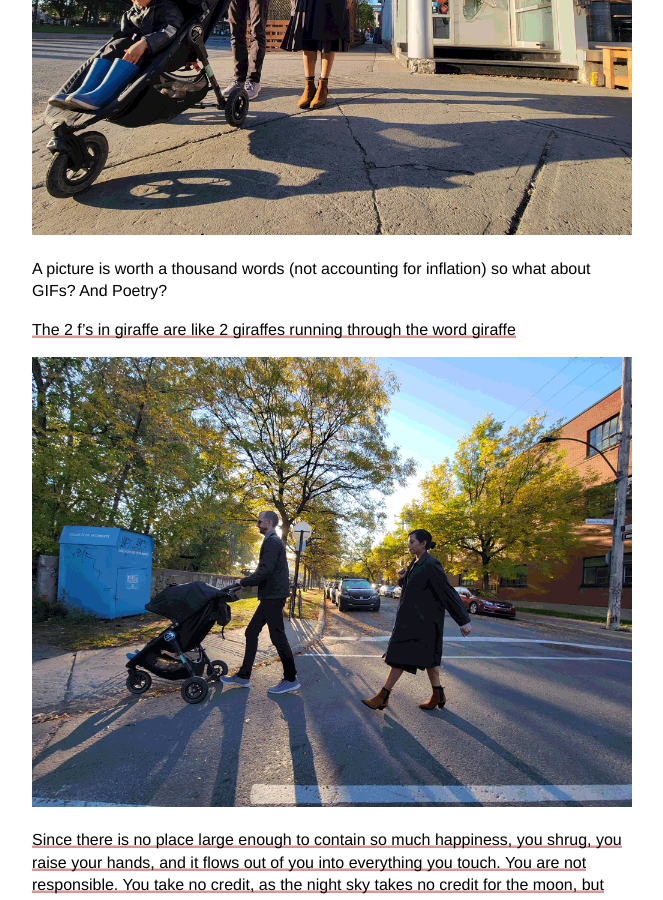
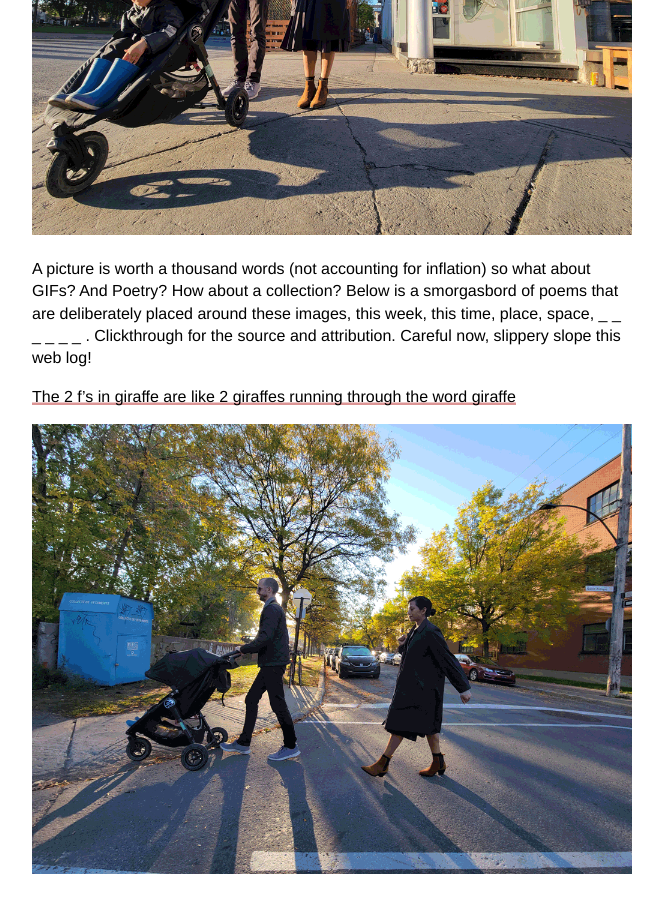
Before and after one commit to pippinbarr/felixkhaledbarr.com, a Jekyll site: the page built from _posts/2021-10-07-the-one-which-is-gifs-and-poets-tree.md, in a window 1280 px wide and 900 px high, scrolled down 405 px. Shown: the whole window, without its empty margins (308-971 px from the left). Built offline with Jekyll 4.4.1, drawn with Linux system fonts in a browser that asks for light colours.

Commit message:
Update 2021-10-07-the-one-which-is-gifs-and-poets-tree.md
rearranged order and spacing

```diff
--- a/_posts/2021-10-07-the-one-which-is-gifs-and-poets-tree.md
+++ b/_posts/2021-10-07-the-one-which-is-gifs-and-poets-tree.md
@@ -6,7 +6,7 @@ date:   2021-10-07 05:16:26
 
 ![](/assets/images/06-20211007_052804-the-one-that-is-a-continuation-of-a-series.gif)
 
-A picture is worth a thousand words (not accounting for inflation) so what about GIFs? And Poetry?
+A picture is worth a thousand words (not accounting for inflation) so what about GIFs? And Poetry? How about a collection? Below is a smorgasbord of poems that are deliberately placed around these images, this week, this time, place, space, _ _ _ _ _ _ . Clickthrough for the source and attribution. Careful now, slippery slope this web log!
 
 [The 2 f’s
 in giraffe
@@ -82,6 +82,8 @@ for what is needed in misfortune is a little order and beauty.](https://explore.
 and i beg what i love and
 i leave to forgive me](https://explore.chairsandtables.org/post/190418215248/i-am-running-into-a-new-year)
 
+![](/assets/images/06-20211007_140417-the-one-where-we-test-drive-the-stroller.gif)
+
 [Then it is only kindness that makes sense anymore,
 only kindness that ties your shoes
 and sends you out into the day to gaze at bread,
@@ -90,8 +92,6 @@ from the crowd of the world to say
 It is I you have been looking for,
 and then goes with you everywhere
 like a shadow or a friend.](https://explore.chairsandtables.org/post/165191892238/kindness)
-
-![](/assets/images/06-20211007_140417-the-one-where-we-test-drive-the-stroller.gif)
 
 ![](/assets/images/06-20211007_142632-the-one-where-we-bring-dad-flowers.gif)
 
@@ -105,14 +105,14 @@ but he’s not marked.
 Nowhere does his jacket say FRAGILE,
 HANDLE WITH CARE.](https://explore.chairsandtables.org/post/148202590405/shoulders)
 
+![](/assets/images/06-20211007_145626-the-one-with-the-maama-the-bhaanja-the-noodles.jpg)
+
 [Here I’ll go on saying, “I’m home!”
 while you keep saying, “Welcome back!”
 I’ll come back here again and again.
 Here let’s drink hot tea.
 Let’s sit here, you and I, and be caressed for a while
 by the cool breeze.](https://explore.chairsandtables.org/post/130808702714/a-picnic-on-the-earth)
-
-![](/assets/images/06-20211007_145626-the-one-with-the-maama-the-bhaanja-the-noodles.jpg)
 
 [and I still don’t know: am I a falcon,
 a storm, or a great song.](https://explore.chairsandtables.org/post/162650740888/widening-circles)
```
